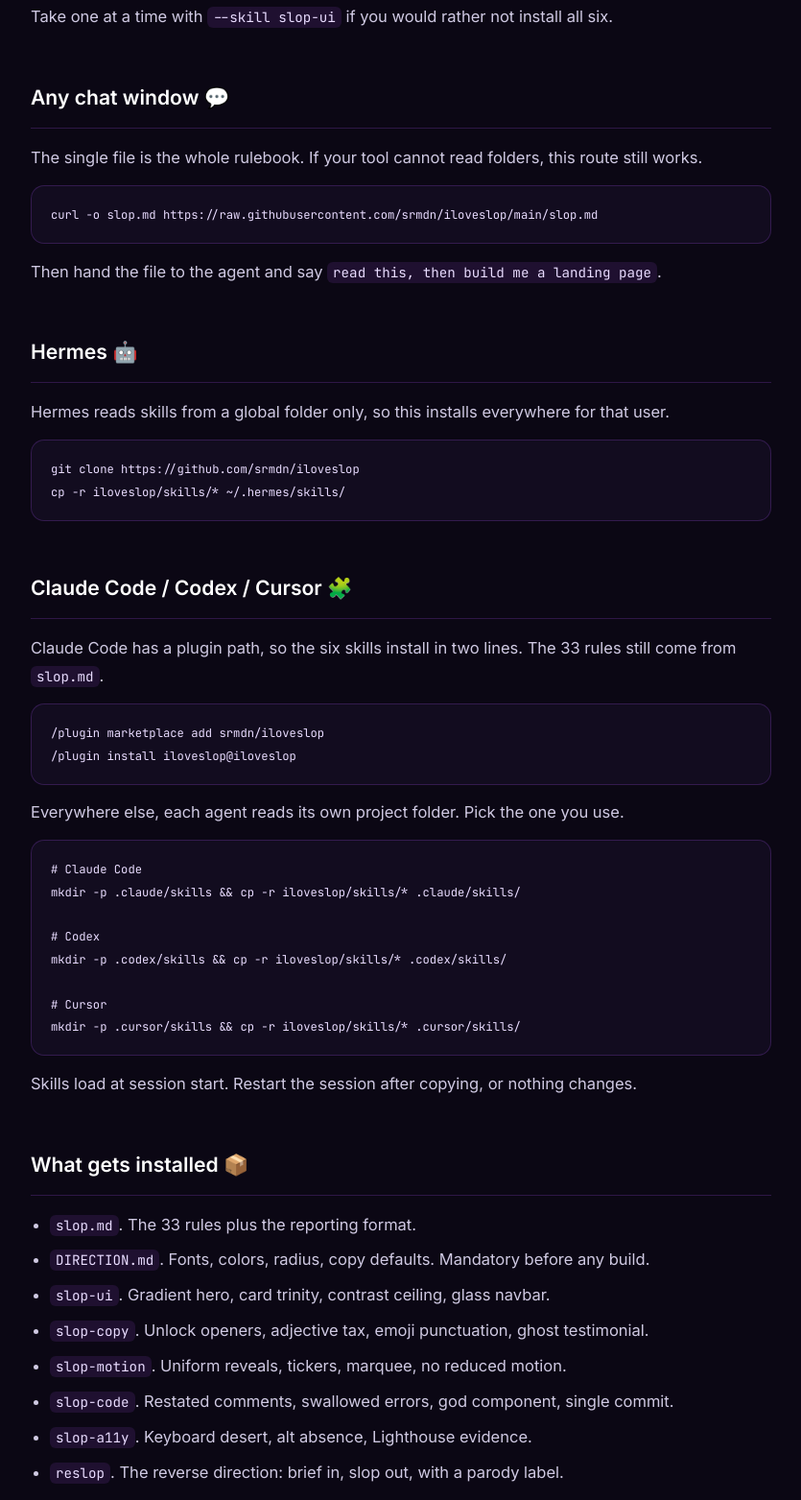
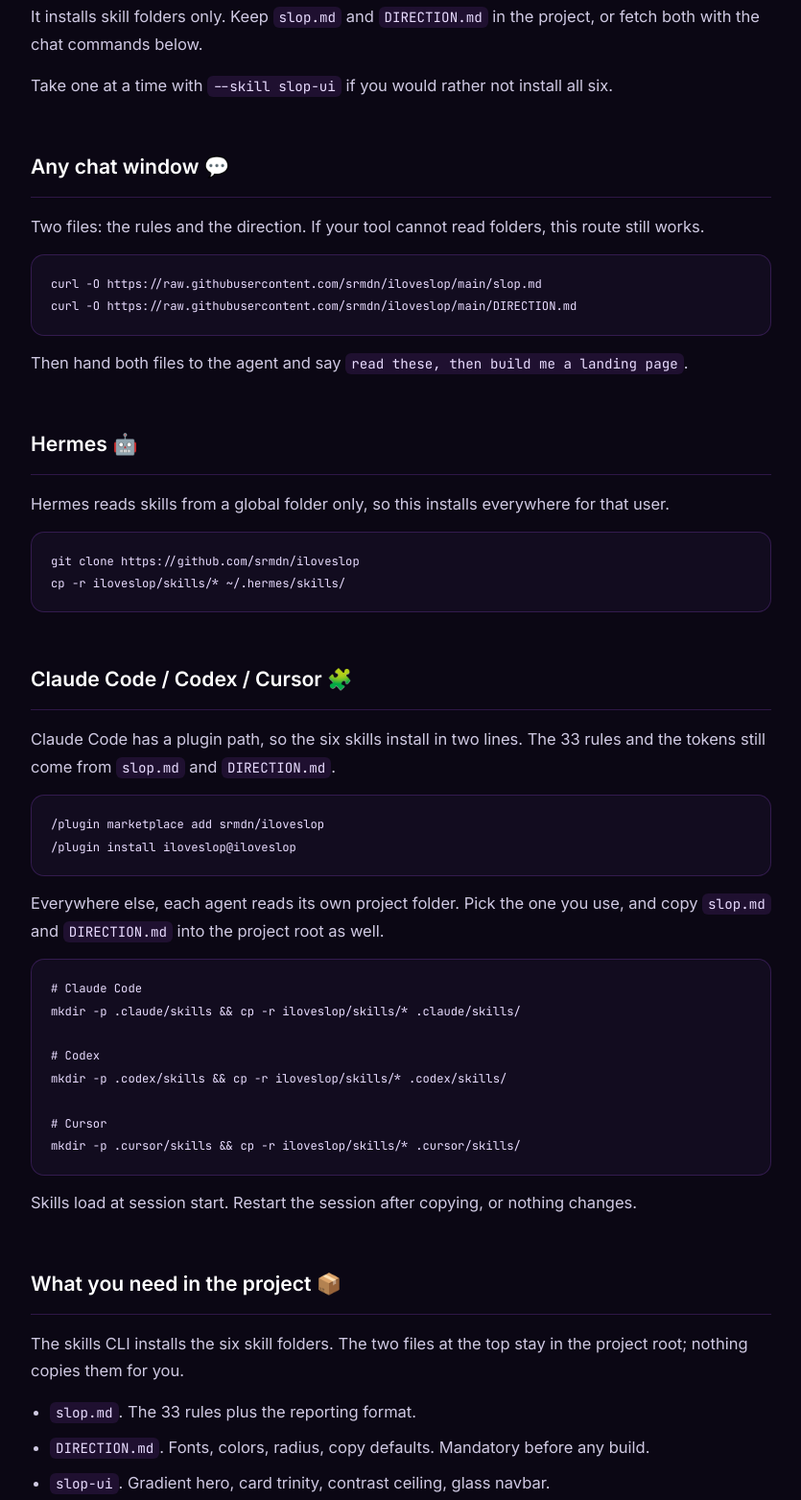
Before and after one commit to srmdn/iloveslop, a website: page docs/install.html in a window 1280 px wide. Shown: the part 652-2215 px from the top of the page at 96% size, without its empty margins (222-1057 px from the left). Drawn offline with Linux system fonts and the light colour scheme.

Commit message:
deliver the direction file with every install route

```diff
--- a/docs/install.html
+++ b/docs/install.html
@@ -32,7 +32,7 @@
 </nav>
 
 <header class="page-head">
-  <p class="kicker">zero dependencies</p>
+  <p class="kicker">no account</p>
   <h1>Install 🛠️</h1>
   <p class="sub">No account, no config file, no build step. Two commands: one for the six skills, one for the scorer.</p>
 </header>
@@ -43,14 +43,16 @@
     <h2>Skills, one command 🧩</h2>
     <p>The <code>skills</code> CLI reads the six skills straight from this repository and puts them where your agent looks. No account, and no package name to claim.</p>
 <pre><code>npx skills add srmdn/iloveslop</code></pre>
+    <p>It installs skill folders only. Keep <code>slop.md</code> and <code>DIRECTION.md</code> in the project, or fetch both with the chat commands below.</p>
     <p>Take one at a time with <code>--skill slop-ui</code> if you would rather not install all six.</p>
   </section>
 
   <section>
     <h2>Any chat window 💬</h2>
-    <p>The single file is the whole rulebook. If your tool cannot read folders, this route still works.</p>
-<pre><code>curl -o slop.md https://raw.githubusercontent.com/srmdn/iloveslop/main/slop.md</code></pre>
-    <p>Then hand the file to the agent and say <code>read this, then build me a landing page</code>.</p>
+    <p>Two files: the rules and the direction. If your tool cannot read folders, this route still works.</p>
+<pre><code>curl -O https://raw.githubusercontent.com/srmdn/iloveslop/main/slop.md
+curl -O https://raw.githubusercontent.com/srmdn/iloveslop/main/DIRECTION.md</code></pre>
+    <p>Then hand both files to the agent and say <code>read these, then build me a landing page</code>.</p>
   </section>
 
   <section>
@@ -62,10 +64,10 @@ cp -r iloveslop/skills/* ~/.hermes/skills/</code></pre>
 
   <section>
     <h2>Claude Code / Codex / Cursor 🧩</h2>
-    <p>Claude Code has a plugin path, so the six skills install in two lines. The 33 rules still come from <code>slop.md</code>.</p>
+    <p>Claude Code has a plugin path, so the six skills install in two lines. The 33 rules and the tokens still come from <code>slop.md</code> and <code>DIRECTION.md</code>.</p>
 <pre><code>/plugin marketplace add srmdn/iloveslop
 /plugin install iloveslop@iloveslop</code></pre>
-    <p>Everywhere else, each agent reads its own project folder. Pick the one you use.</p>
+    <p>Everywhere else, each agent reads its own project folder. Pick the one you use, and copy <code>slop.md</code> and <code>DIRECTION.md</code> into the project root as well.</p>
 <pre><code># Claude Code
 mkdir -p .claude/skills && cp -r iloveslop/skills/* .claude/skills/
 
@@ -78,7 +80,8 @@ mkdir -p .cursor/skills && cp -r iloveslop/skills/* .cursor/skills/</code></pre>
   </section>
 
   <section>
-    <h2>What gets installed 📦</h2>
+    <h2>What you need in the project 📦</h2>
+    <p>The skills CLI installs the six skill folders. The two files at the top stay in the project root; nothing copies them for you.</p>
     <ul class="list">
       <li><code>slop.md</code>. The 33 rules plus the reporting format.</li>
       <li><code>DIRECTION.md</code>. Fonts, colors, radius, copy defaults. Mandatory before any build.</li>
@@ -111,7 +114,7 @@ evidence: lighthouse accessibility 91, audit table in AUDIT.md</code></pre>
 
   <section class="notice">
     <h2>Check a page 🤖</h2>
-    <p>The scorer ships with the rulebook. It opens the page in Chrome, reads the computed styles, and applies all 33 rules. Node 20 or newer, nothing else.</p>
+    <p>The scorer ships with the rulebook. It opens the page in Chrome, reads the computed styles, and applies all 33 rules. Node 20 or newer and a Chrome or Chromium binary.</p>
 <pre><code>npx github:srmdn/iloveslop https://srmdn.github.io/iloveslop/
 npx github:srmdn/iloveslop ./docs/index.html</code></pre>
     <p>Flags: <code>--json</code>, <code>--quiet</code>, <code>--min 90</code> to exit 1 below the floor, <code>--chrome &lt;path&gt;</code> for an unusual binary.</p>
```
Also changed, not shown: README.md.
